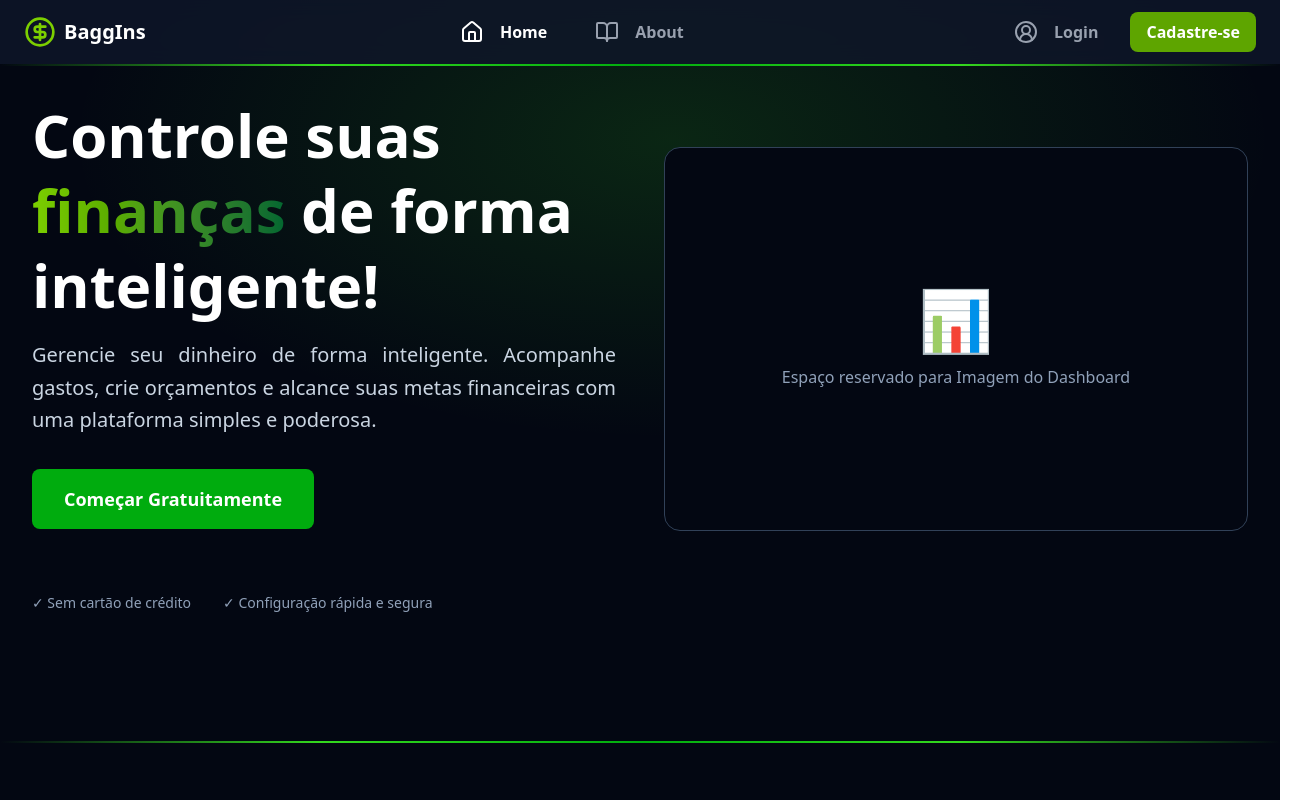
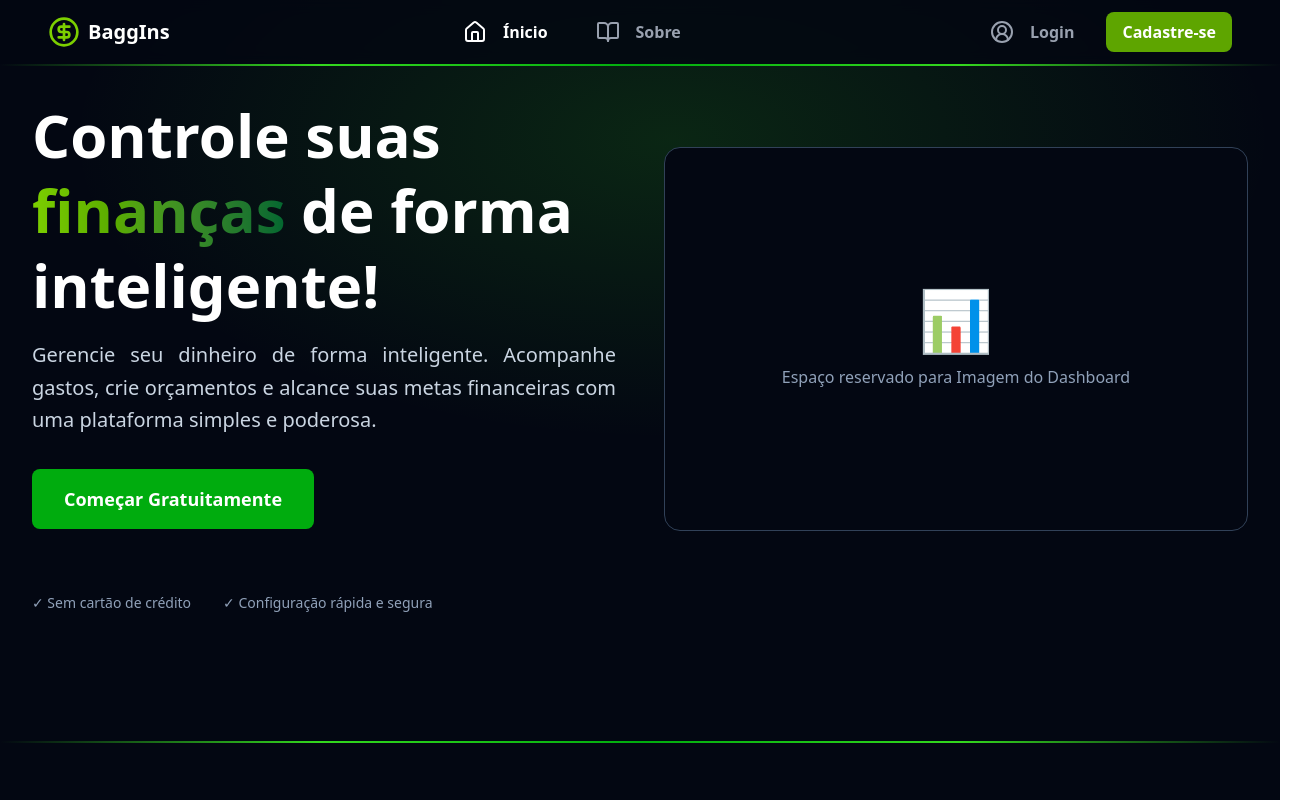
Before and after one commit to CzarFontanella/BaggIns, a React (Vite) app: page /home in a window 1280 px wide. Shown: the top 800 px of the page, 1312 px wide, since content can reach past the window. Built offline with nearby package versions, Linux system fonts and the light colour scheme.

Commit message:
feat: Atualiza o layout e o conteúdo da página About, ajusta o NavBar para exibir rótulos em português

```diff
--- a/index.html
+++ b/index.html
@@ -1,12 +1,12 @@
-<!doctype html>
-<html lang="en">
+<!DOCTYPE html>
+<html lang="en" class="overflow-y-scroll overflow-x-hidden">
   <head>
     <meta charset="UTF-8" />
     <link rel="icon" type="image/svg+xml" href="/vite.svg" />
     <meta name="viewport" content="width=device-width, initial-scale=1.0" />
     <title>baggins</title>
   </head>
-  <body>
+  <body class="overflow-x-hidden">
     <div id="root"></div>
     <script type="module" src="/src/main.tsx"></script>
   </body>
--- a/src/App.tsx
+++ b/src/App.tsx
@@ -5,7 +5,7 @@ import Router from "./Router";
 function App() {
   return (
     <div className="flex flex-col min-h-screen bg-gray-950">
-      <header className="sticky top-0 z-50 bg-slate-900/80 backdrop-blur-md border-slate-700">
+      <header className="sticky top-0 z-50 bg-gray-950/80 backdrop-blur-sm border-slate-700">
         <NavBar />
         <AccentLine />
       </header>
--- a/src/Router.tsx
+++ b/src/Router.tsx
@@ -1,12 +1,13 @@
 import { Navigate, Route, Routes } from "react-router-dom";
 import Home from "./pages/Home/Home";
+import About from "./pages/About/About";
 
 export default function Router() {
   return (
     <Routes>
       <Route path="*" element={<Navigate to="/home" />} />
       <Route path="/home" element={<Home />} />
-      <Route path="/about" element={<div>About Page</div>} />
+      <Route path="/about" element={<About />} />
 
       <Route path="/login" element={<div>Login Page</div>} />
       <Route path="/signup" element={<div>Signup Page</div>} />
--- a/src/components/NavBar/NavBar.tsx
+++ b/src/components/NavBar/NavBar.tsx
@@ -9,12 +9,12 @@ import { NavLink } from "react-router-dom";
 
 export default function NavBar() {
   const navItems = [
-    { to: "/home", icon: House, label: "Home" },
-    { to: "/about", icon: BookOpen, label: "About" },
+    { to: "/home", icon: House, label: "Ínicio" },
+    { to: "/about", icon: BookOpen, label: "Sobre" },
   ];
 
   return (
-    <nav className="w-full h-16 flex items-center justify-between px-6">
+    <nav className="w-full h-16 flex items-center justify-between px-12">
       <div className="flex items-center gap-2">
         <CircleDollarSign className="w-8 h-8 text-lime-500" />
         <span className="text-xl font-bold text-white">BaggIns</span>
```
